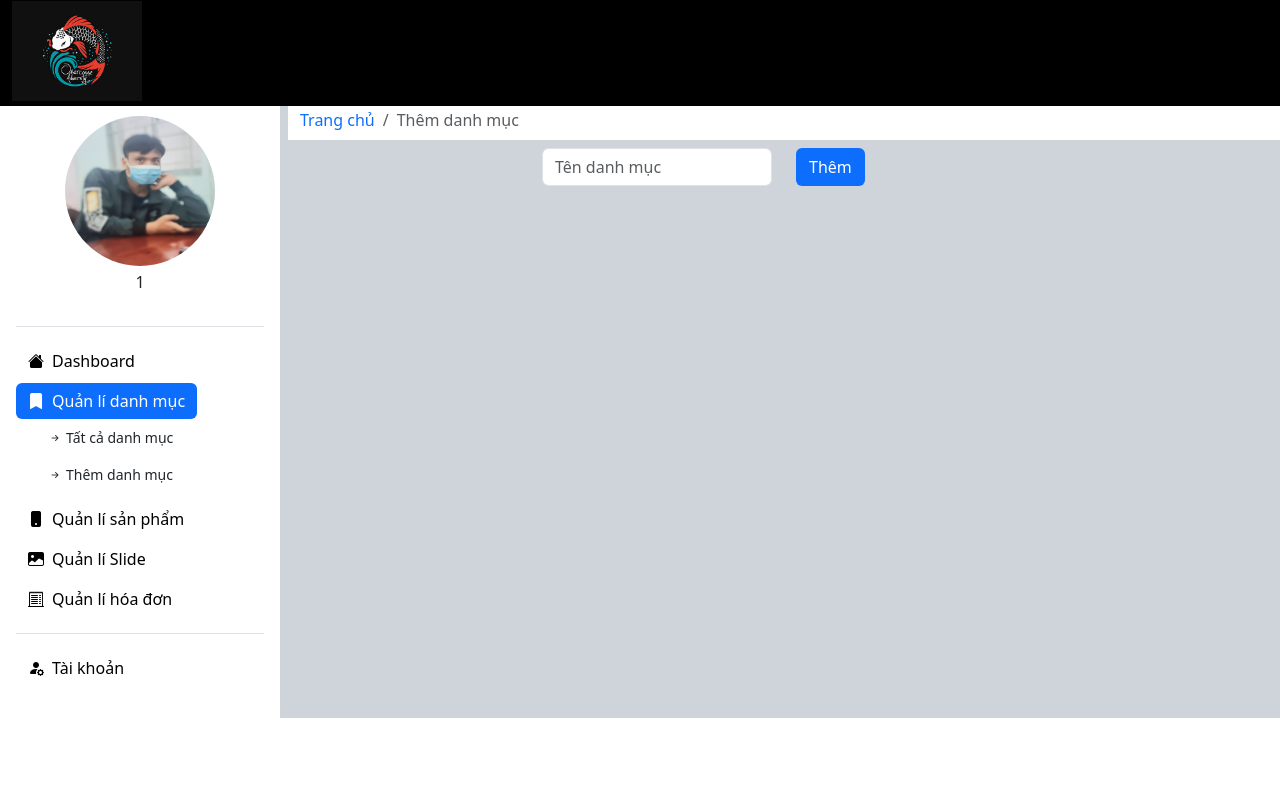
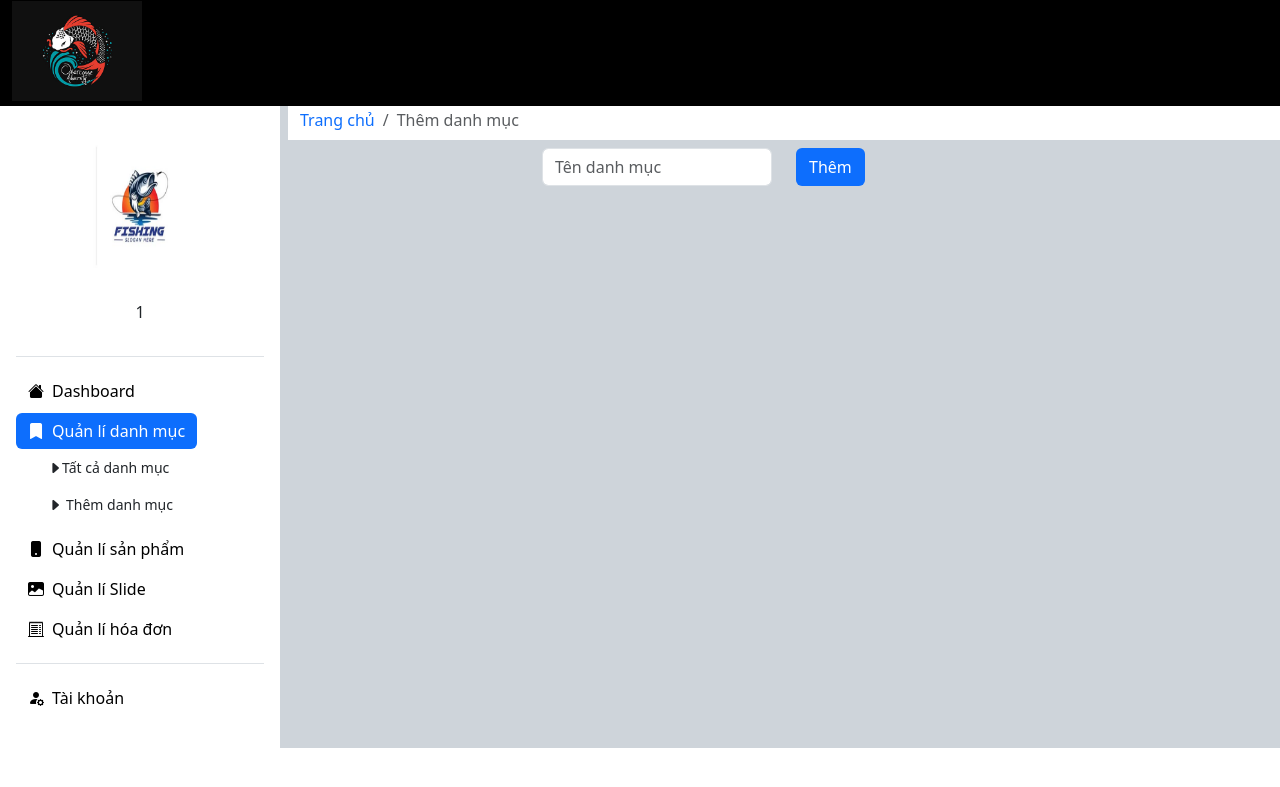
Before and after one commit to ThanhNgan3005/-n, a PHP site: page /DoAn2/admin.php?controller=category&action=insert in a window 1280 px wide, after a click on "Quản lí danh mục". Shown: the top 787 px of the page. Run offline with PHP 8.4, Linux system fonts and the light colour scheme; the visitor is signed in with stand-in values (Sample User, id 1); some libraries are stand-ins or nearby versions.

Commit message:
sửa lần 1

```diff
--- a/views/menuAdmin.php
+++ b/views/menuAdmin.php
@@ -2,7 +2,7 @@
         <a href="admin.php?controller=dashboard" class=" d-flex align-items-center pb-3 mb-3 link-dark text-decoration-none border-bottom justify-content-center">
         <!-- <span class="fs-5 fw-semibold text-center">Trang Admin</span> -->
         <span class="text-center">
-          <img src="./uploads/img/avarta/quochg.jpg" alt="Logo" width="150" height="150" class="rounded-circle" alt="Cinque Terre">
+          <img src="./uploads/img/avarta/avt.jpg" alt="Logo" width="180" height="180" class="rounded-circle" alt="Cinque Terre">
           <p class=" mt-1"><?php echo $_SESSION['tenNguoiDung'] ?></p>
         </span>
 
@@ -42,8 +42,8 @@
           </button>
           <div class="collapse" id="dm-collapse">
             <ul class="btn-toggle-nav list-unstyled fw-normal pb-1 small ps-4">
-              <li><a href="admin.php?controller=category" class="link-dark d-inline-flex text-decoration-none rounded p-2"><i class="bi bi-arrow-right-short me-1"></i>Tất cả danh mục</a></li>
-              <li><a href="admin.php?controller=category&action=insert" class="link-dark d-inline-flex text-decoration-none rounded p-2"><i class="bi bi-arrow-right-short me-1"></i>Thêm danh mục</a></li>
+              <li><a href="admin.php?controller=category" class="link-dark d-inline-flex text-decoration-none rounded p-2"><i class="bi bi-caret-right-fill"></i>Tất cả danh mục</a></li>
+              <li><a href="admin.php?controller=category&action=insert" class="link-dark d-inline-flex text-decoration-none rounded p-2"><i class="bi bi-caret-right-fill me-1"></i>Thêm danh mục</a></li>
             </ul>
           </div>
         </li>
@@ -62,9 +62,9 @@
           </button>
           <div class="collapse" id="sp-collapse">
             <ul class="btn-toggle-nav list-unstyled fw-normal pb-1 small ps-4">
-                <li><a href="admin.php?controller=product" class="link-dark d-inline-flex text-decoration-none rounded p-2"><i class="bi bi-arrow-right-short me-1"></i>Tất cả sản phẩm</a></li>
-                <li><a href="admin.php?controller=product&action=insert" class="link-dark d-inline-flex text-decoration-none rounded p-2"><i class="bi bi-arrow-right-short me-1"></i>Thêm sản phẩm</a></li>
-                <li><a href="admin.php?controller=product&action=proDeleted" class="link-dark d-inline-flex text-decoration-none rounded p-2"><i class="bi bi-arrow-right-short me-1"></i>Sản phẩm đã xóa</a></li>
+                <li><a href="admin.php?controller=product" class="link-dark d-inline-flex text-decoration-none rounded p-2"><i class="bi bi-caret-right-fill me-1"></i>Tất cả sản phẩm</a></li>
+                <li><a href="admin.php?controller=product&action=insert" class="link-dark d-inline-flex text-decoration-none rounded p-2"><i class="bi bi-caret-right-fill me-1"></i>Thêm sản phẩm</a></li>
+                <li><a href="admin.php?controller=product&action=proDeleted" class="link-dark d-inline-flex text-decoration-none rounded p-2"><i class="bi bi-caret-right-fill me-1"></i>Sản phẩm đã xóa</a></li>
             </ul>
           </div>
         </li>
@@ -85,8 +85,8 @@
           </button>
           <div class="collapse" id="slide-collapse">
             <ul class="btn-toggle-nav list-unstyled fw-normal pb-1 small ps-4">
-                <li><a href="admin.php?controller=slide" class="link-dark d-inline-flex text-decoration-none rounded p-2"><i class="bi bi-arrow-right-short me-1"></i>Tất cả slide</a></li>
-                <li><a href="admin.php?controller=slide&action=insert" class="link-dark d-inline-flex text-decoration-none rounded p-2"><i class="bi bi-arrow-right-short me-1"></i>Thêm slide</a></li>
+                <li><a href="admin.php?controller=slide" class="link-dark d-inline-flex text-decoration-none rounded p-2"><i class="bi bi-caret-right-fill me-1"></i>Tất cả slide</a></li>
+                <li><a href="admin.php?controller=slide&action=insert" class="link-dark d-inline-flex text-decoration-none rounded p-2"><i class="bi bi-caret-right-fill me-1"></i>Thêm slide</a></li>
             </ul>
           </div>
         </li>
@@ -105,7 +105,7 @@
           </button>
           <div class="collapse" id="hd-collapse">
             <ul class="btn-toggle-nav list-unstyled fw-normal pb-1 small ps-4">
-                <li><a href="admin.php?controller=order" class="link-dark d-inline-flex text-decoration-none rounded p-2"><i class="bi bi-arrow-right-short me-1"></i>Tất cả hóa đơn</a></li>
+                <li><a href="admin.php?controller=order" class="link-dark d-inline-flex text-decoration-none rounded p-2"><i class="bi bi-caret-right-fill me-1"></i>Tất cả hóa đơn</a></li>
             </ul>
           </div>
         </li>
@@ -127,9 +127,9 @@
           </button>
           <div class="collapse" id="account-collapse">
             <ul class="btn-toggle-nav list-unstyled fw-normal pb-1 small ps-4">
-                <li><a href="admin.php?controller=user&action=changeInfo" class="link-dark d-inline-flex text-decoration-none rounded p-2"><i class="bi bi-arrow-right-short me-1"></i>Thay đổi thông tin</a></li>
-                <li><a href="admin.php?controller=user&action=changePass" class="link-dark d-inline-flex text-decoration-none rounded p-2"><i class="bi bi-arrow-right-short me-1"></i>Đổi mật khẩu</a></li>
-                <li><a href="#" data-bs-toggle="modal" data-bs-target="#exampleModal" class="link-dark d-inline-flex text-decoration-none rounded p-2"><i class="bi bi-arrow-right-short me-1"></i>Đăng xuất</a></li>
+                <li><a href="admin.php?controller=user&action=changeInfo" class="link-dark d-inline-flex text-decoration-none rounded p-2"><i class="bi bi-caret-right-fill me-1"></i>Thay đổi thông tin</a></li>
+                <li><a href="admin.php?controller=user&action=changePass" class="link-dark d-inline-flex text-decoration-none rounded p-2"><i class="bi bi-caret-right-fill me-1"></i>Đổi mật khẩu</a></li>
+                <li><a href="#" data-bs-toggle="modal" data-bs-target="#exampleModal" class="link-dark d-inline-flex text-decoration-none rounded p-2"><i class="bi bi-caret-right-fill me-1"></i>Đăng xuất</a></li>
 
             </ul>
           </div>
--- a/views/slide/index.php
+++ b/views/slide/index.php
@@ -25,7 +25,7 @@
             <tr>
                 <td scope="row"><?php echo $i ?></td>
                 <td><?php echo $row['duongDan']?></td>
-                <td><img src="<?php echo "./uploads/img/slide/".$row['hinhAnh'] ?>" width="350" alt=""></td>
+                <td><img src="<?php echo "./uploads/img/slide/".$row['hinhAnh'] ?>" width="100" alt=""></td>
                 <td>
                         <button type="button" class="btn btn-primary">
                             <a class="text-white" href="admin.php?controller=slide&action=update&id=<?php echo $row['idSlide']; ?>">
```
Also changed, not shown: uploads/img/avarta/quochg.jpg (deleted), uploads/img/avarta/quocngu.jpg (deleted), uploads/img/logo/logo_shop-removebg-preview.png (deleted), uploads/img/slide/CanCau.webp (added), uploads/img/slide/canCau2.webp (added), uploads/img/slide/ip14.webp (deleted), uploads/img/slide/quochg.jpg (deleted), uploads/img/slide/quocngu.jpg (deleted), uploads/img/slide/reno8t.png (deleted), uploads/img/slide/reno8t1.png (deleted), uploads/img/slide/vivo-v25.webp (deleted), uploads/img/slide/xiaomi.webp (deleted).
